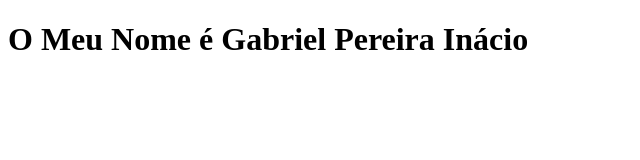
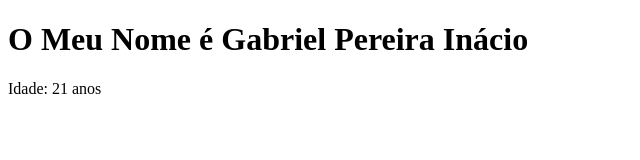
Before and after one commit to gabrielinacio1/freq_cn2, a plain HTML site: page index.html in a window 1280 px wide. Shown: the whole page, without its empty margins (0-640 px from the left). Drawn offline with Linux system fonts and the light colour scheme.

Commit message:
Update index.html

```diff
--- a/index.html
+++ b/index.html
@@ -3,5 +3,6 @@
 <head><title>Frequência de Cn 2</title></head>
 <body>
     <h1>O Meu Nome é Gabriel Pereira Inácio</h1>
+    <p>Idade: 21 anos</p>
 </body>
 </html>
```
